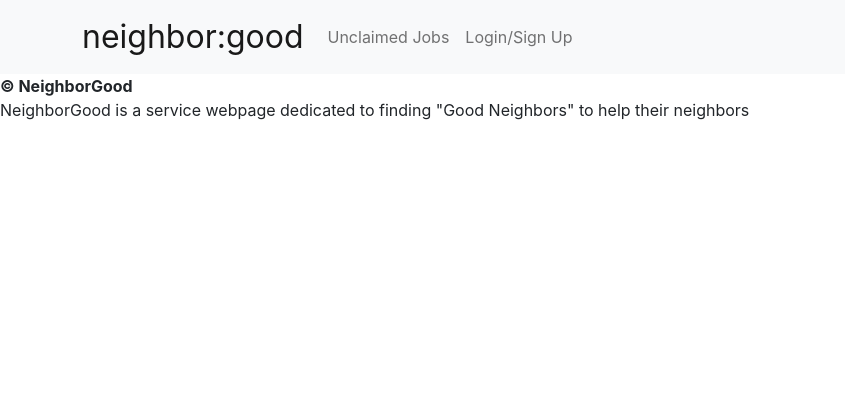
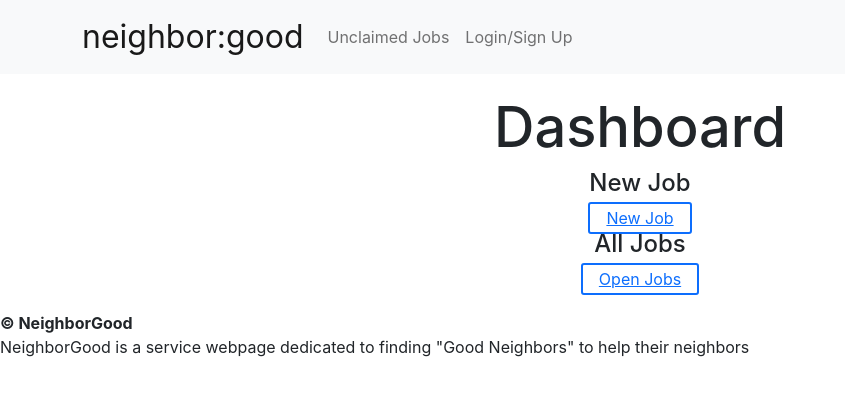
Before and after one commit to Jasonwesleysmith/neighbor-good, a React (Create React App) app in the folder client/: page /dashboard in a window 1280 px wide. Shown: the top 396 px of the page, without its empty margins (0-845 px from the left). Built offline with nearby package versions, Linux system fonts and the light colour scheme.

Commit message:
link login to dashboard

```diff
--- a/client/src/App.js
+++ b/client/src/App.js
@@ -4,6 +4,8 @@ import Login from './components/Header/LoginForm';
 import Signup from './components/Header/SignupForm';
 import Header from './components/Header/index';
 import Footer from './components/Footer';
+import Job from './components/Job';
+import Dashboard from './components/Dashboard';
 import { BrowserRouter as Router, Route, Routes } from 'react-router-dom';
 
 import {
@@ -80,6 +82,8 @@ const App = () => {
             <Route exact path="/" element={<UnclaimedJobs jobs={jobs} />} />
             <Route exact path="/login" element={<Login />} />
             <Route exact path="/signup" element={<Signup />} />
+            <Route exact path="/job" element={<Job />} />
+            <Route exact path="/dashboard" element={<Dashboard />} />
           </Routes>
           <Footer />
         </Router>
--- a/client/src/components/Dashboard/index.js
+++ b/client/src/components/Dashboard/index.js
@@ -1,13 +1,15 @@
 import React from 'react';
 import styled from 'styled-components';
+import {useNavigate} from "react-router-dom";
 
 function Dashboard() {
+    const navigate = useNavigate();
   return (
     <DashboardStyled>
       <h1>Dashboard</h1>
       <div>
         <h2 className="title">New Job</h2>
-        <a className="button" href="../Job" target="_blank" rel="noreferrer">
+        <a className="button" onClick={()=> navigate("/job")} target="_blank" rel="noreferrer">
           <span>New Job</span>
         </a>
       </div>
```
